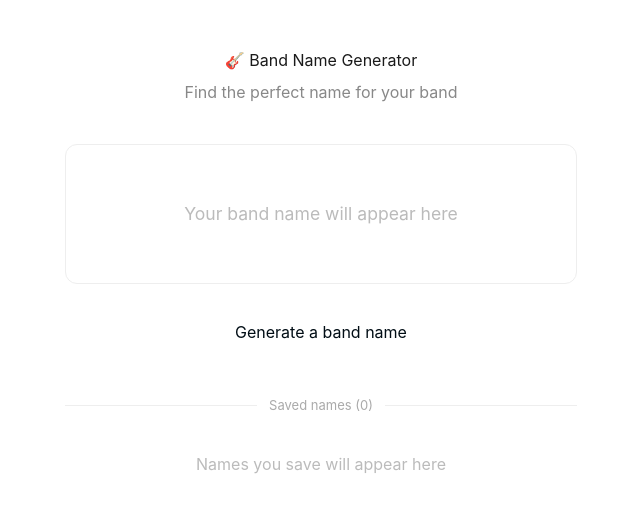
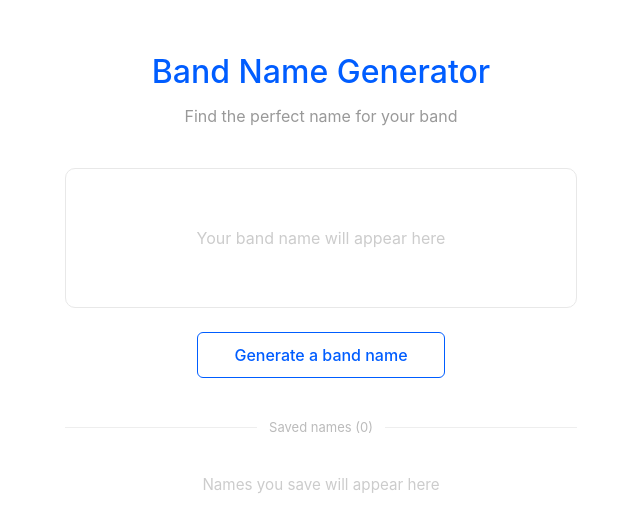
Before and after one commit to psawce/band-name-generator, a Next.js app: page / in a window 1280 px wide. Shown: the top 532 px of the page, without its empty margins (319-959 px from the left). Built offline with nearby package versions, Linux system fonts and the light colour scheme.

Commit message:
Update page.js

```diff
--- a/app/page.js
+++ b/app/page.js
@@ -8,37 +8,47 @@ const PLATFORMS = [
   { name: "WhatsApp", url: (n) => `https://wa.me/?text=${encodeURIComponent(`Check out this band name: "${n}" 🎸`)}` },
 ];
 
+const s = {
+  page: { minHeight: "100vh", background: "#fff", fontFamily: "-apple-system, BlinkMacSystemFont, 'Segoe UI', Roboto, sans-serif" },
+  wrap: { maxWidth: 560, margin: "0 auto", padding: "3rem 1.5rem" },
+  header: { textAlign: "center", marginBottom: "2.5rem" },
+  h1: { fontSize: "2rem", fontWeight: 500, color: "#005dff", marginBottom: 8 },
+  subtitle: { fontSize: "1rem", color: "#999" },
+  card: { border: "1px solid #e8e8e8", borderRadius: 10, minHeight: 140, display: "flex", alignItems: "center", justifyContent: "center", marginBottom: "1.5rem", padding: "2rem" },
+  bandName: { fontSize: "2rem", fontWeight: 500, color: "#005dff", textAlign: "center", marginBottom: "1.25rem" },
+  placeholder: { color: "#ccc", fontSize: "1rem" },
+  btnRow: { display: "flex", gap: 10, justifyContent: "center", flexWrap: "wrap" },
+  btnPrimary: { background: "transparent", color: "#005dff", border: "1.5px solid #005dff", borderRadius: 6, padding: "10px 36px", fontSize: "1rem", fontWeight: 500, cursor: "pointer" },
+  btnOutline: { background: "transparent", color: "#aaa", border: "1px solid #ddd", borderRadius: 6, padding: "7px 16px", fontSize: "0.875rem", fontWeight: 400, cursor: "pointer" },
+  generateWrap: { display: "flex", justifyContent: "center", marginBottom: "2.5rem" },
+  dividerWrap: { display: "flex", alignItems: "center", gap: 12, marginBottom: "1.25rem" },
+  dividerLine: { flex: 1, height: 1, background: "#eee" },
+  dividerText: { fontSize: 13, color: "#bbb", whiteSpace: "nowrap" },
+  emptyText: { textAlign: "center", color: "#ccc", padding: "1rem 0", fontSize: "0.95rem" },
+  savedItem: { border: "1px solid #eee", borderRadius: 8, padding: "12px 16px", display: "flex", alignItems: "center", justifyContent: "space-between", marginBottom: 10 },
+  savedName: { fontWeight: 500, color: "#005dff" },
+  toast: { position: "fixed", bottom: 24, left: "50%", transform: "translateX(-50%)", background: "#005dff", color: "#fff", padding: "10px 24px", borderRadius: 8, fontSize: 14, fontWeight: 500, zIndex: 100 },
+  dropdownWrap: { position: "relative", display: "inline-block" },
+  dropdownMenu: { position: "absolute", right: 0, top: "110%", background: "#fff", border: "1px solid #eee", borderRadius: 8, padding: "6px 0", minWidth: 180, zIndex: 50, listStyle: "none", boxShadow: "0 4px 16px rgba(0,0,0,0.08)" },
+  dropdownItem: { display: "block", padding: "8px 16px", fontSize: 14, color: "#1a1a1a", textDecoration: "none", cursor: "pointer", background: "none", border: "none", width: "100%", textAlign: "left" },
+  dropdownDivider: { borderTop: "1px solid #eee", margin: "4px 0" },
+};
+
 function ShareMenu({ name, onCopy }) {
   const [open, setOpen] = useState(false);
   return (
-    <div style={{ position: "relative", display: "inline-block" }}>
-      <button className="btn-secondary" onClick={() => setOpen(o => !o)}>
-        Share ↗
-      </button>
+    <div style={s.dropdownWrap}>
+      <button style={s.btnOutline} onClick={() => setOpen(o => !o)}>Share ↗</button>
       {open && (
-        <ul style={{
-          position: "absolute", right: 0, top: "110%", background: "#fff",
-          border: "1px solid #eee", borderRadius: 8, padding: "8px 0",
-          minWidth: 180, zIndex: 50, listStyle: "none",
-          boxShadow: "0 4px 16px rgba(0,0,0,0.08)"
-        }}>
+        <ul style={s.dropdownMenu}>
           {PLATFORMS.map(p => (
             <li key={p.name}>
-              <a href={p.url(name)} target="_blank" rel="noreferrer" style={{
-                display: "block", padding: "8px 16px", fontSize: 14,
-                color: "#1a1a1a", textDecoration: "none"
-              }}
-                onMouseEnter={e => e.target.style.color = "#005dff"}
-                onMouseLeave={e => e.target.style.color = "#1a1a1a"}
-              >{p.name}</a>
+              <a href={p.url(name)} target="_blank" rel="noreferrer" style={s.dropdownItem}>{p.name}</a>
             </li>
           ))}
-          <li style={{ borderTop: "1px solid #eee", marginTop: 4, paddingTop: 4 }}>
-            <button onClick={() => { onCopy(name); setOpen(false); }} style={{
-              display: "block", width: "100%", padding: "8px 16px",
-              fontSize: 14, color: "#1a1a1a", background: "none",
-              border: "none", textAlign: "left", cursor: "pointer", borderRadius: 0
-            }}>Copy name</button>
+          <div style={s.dropdownDivider} />
+          <li>
+            <button style={s.dropdownItem} onClick={() => { onCopy(name); setOpen(false); }}>Copy name</button>
           </li>
         </ul>
       )}
@@ -87,100 +97,64 @@ export default function App() {
   const shareList = () => "Band name ideas:\n" + saved.map((n, i) => `${i + 1}. ${n}`).join("\n");
 
   return (
-    <div style={{ minHeight: "100vh", backgroundColor: "#fff" }}>
-      <div style={{ maxWidth: 560, margin: "0 auto", padding: "3rem 1.5rem" }}>
+    <div style={s.page}>
+      <div style={s.wrap}>
 
-        {/* Header */}
-        <div style={{ textAlign: "center", marginBottom: "2.5rem" }}>
-          <h1>🎸 Band Name Generator</h1>
-          <p style={{ marginTop: 8, color: "#888" }}>Find the perfect name for your band</p>
+        <div style={s.header}>
+          <h1 style={s.h1}>Band Name Generator</h1>
+          <p style={s.subtitle}>Find the perfect name for your band</p>
         </div>
 
-        {/* Generated name */}
-        <div style={{
-          border: "1px solid #eee", borderRadius: 12, minHeight: 140,
-          display: "flex", alignItems: "center", justifyContent: "center",
-          marginBottom: "1.5rem", padding: "2rem"
-        }}>
+        <div style={s.card}>
           {current ? (
-            <div style={{ opacity: visible ? 1 : 0, transition: "opacity 0.35s ease", textAlign: "center" }}>
-              <div style={{ fontSize: "2rem", fontWeight: 500, color: "#005dff", marginBottom: "1.25rem" }}>
-                {current}
-              </div>
-              <div style={{ display: "flex", gap: 10, justifyContent: "center", flexWrap: "wrap" }}>
-                <button className="btn-secondary" onClick={() => saveName(current)}>
+            <div style={{ opacity: visible ? 1 : 0, transition: "opacity 0.35s ease", textAlign: "center", width: "100%" }}>
+              <div style={s.bandName}>{current}</div>
+              <div style={s.btnRow}>
+                <button style={s.btnOutline} onClick={() => saveName(current)}>
                   {saved.includes(current) ? "✓ Saved" : "Save"}
                 </button>
                 <ShareMenu name={current} onCopy={copyToClipboard} />
               </div>
             </div>
           ) : (
-            <p style={{ color: "#bbb", fontSize: "1.1rem" }}>Your band name will appear here</p>
+            <p style={s.placeholder}>Your band name will appear here</p>
           )}
         </div>
 
-        {/* Generate button */}
-        <div style={{ display: "flex", justifyContent: "center", marginBottom: "2.5rem" }}>
-          <button onClick={generate} disabled={loading} className="btn-primary" style={{ padding: "12px 48px", fontSize: "1rem" }}>
+        <div style={s.generateWrap}>
+          <button style={s.btnPrimary} onClick={generate} disabled={loading}>
             {loading ? "Generating..." : current ? "Generate another" : "Generate a band name"}
           </button>
         </div>
 
-        {/* Saved names */}
-        <div style={{ display: "flex", alignItems: "center", gap: 12, marginBottom: "1.25rem" }}>
-          <div style={{ flex: 1, height: "1px", background: "#eee" }} />
-          <span style={{ fontSize: 13, color: "#aaa", whiteSpace: "nowrap" }}>Saved names ({saved.length})</span>
-          <div style={{ flex: 1, height: "1px", background: "#eee" }} />
+        <div style={s.dividerWrap}>
+          <div style={s.dividerLine} />
+          <span style={s.dividerText}>Saved names ({saved.length})</span>
+          <div style={s.dividerLine} />
         </div>
 
         {saved.length === 0 ? (
-          <p style={{ textAlign: "center", color: "#bbb", padding: "1rem 0" }}>Names you save will appear here</p>
+          <p style={s.emptyText}>Names you save will appear here</p>
         ) : (
           <>
             <div style={{ display: "flex", justifyContent: "flex-end", marginBottom: 12, position: "relative" }}>
-              <button className="btn-secondary" onClick={() => setListShareOpen(o => !o)}>Share list</button>
+              <button style={s.btnOutline} onClick={() => setListShareOpen(o => !o)}>Share list</button>
               {listShareOpen && (
-                <ul style={{
-                  position: "absolute", right: 0, top: "110%", background: "#fff",
-                  border: "1px solid #eee", borderRadius: 8, padding: "8px 0",
-                  minWidth: 200, zIndex: 50, listStyle: "none",
-                  boxShadow: "0 4px 16px rgba(0,0,0,0.08)"
-                }}>
-                  <li>
-                    <a href={`https://wa.me/?text=${encodeURIComponent(shareList())}`} target="_blank" rel="noreferrer"
-                      style={{ display: "block", padding: "8px 16px", fontSize: 14, color: "#1a1a1a", textDecoration: "none" }}>
-                      Send via WhatsApp
-                    </a>
-                  </li>
-                  <li>
-                    <a href={`mailto:?subject=${encodeURIComponent("Band name ideas")}&body=${encodeURIComponent(shareList())}`}
-                      style={{ display: "block", padding: "8px 16px", fontSize: 14, color: "#1a1a1a", textDecoration: "none" }}>
-                      Send via email
-                    </a>
-                  </li>
-                  <li style={{ borderTop: "1px solid #eee", marginTop: 4, paddingTop: 4 }}>
-                    <button onClick={() => { copyToClipboard(shareList()); setListShareOpen(false); }}
-                      style={{ display: "block", width: "100%", padding: "8px 16px", fontSize: 14, color: "#1a1a1a", background: "none", border: "none", textAlign: "left", cursor: "pointer" }}>
-                      Copy list
-                    </button>
-                  </li>
+                <ul style={s.dropdownMenu}>
+                  <li><a href={`https://wa.me/?text=${encodeURIComponent(shareList())}`} target="_blank" rel="noreferrer" style={s.dropdownItem}>Send via WhatsApp</a></li>
+                  <li><a href={`mailto:?subject=${encodeURIComponent("Band name ideas")}&body=${encodeURIComponent(shareList())}`} style={s.dropdownItem}>Send via email</a></li>
+                  <div style={s.dropdownDivider} />
+                  <li><button style={s.dropdownItem} onClick={() => { copyToClipboard(shareList()); setListShareOpen(false); }}>Copy list</button></li>
                 </ul>
               )}
             </div>
-
-            <div style={{ display: "flex", flexDirection: "column", gap: 10 }}>
+            <div>
               {saved.map(n => (
-                <div key={n} style={{
-                  border: "1px solid #eee", borderRadius: 8, padding: "12px 16px",
-                  display: "flex", alignItems: "center", justifyContent: "space-between"
-                }}>
-                  <span style={{ fontWeight: 500, color: "#005dff" }}>{n}</span>
+                <div key={n} style={s.savedItem}>
+                  <span style={s.savedName}>{n}</span>
                   <div style={{ display: "flex", gap: 8 }}>
                     <ShareMenu name={n} onCopy={copyToClipboard} />
-                    <button className="btn-secondary" onClick={() => setSaved(s => s.filter(x => x !== n))}
-                      style={{ color: "#e74c3c", borderColor: "#fdd" }}>
-                      Remove
-                    </button>
+                    <button style={{ ...s.btnOutline, color: "#e74c3c", borderColor: "#fdd" }} onClick={() => setSaved(s => s.filter(x => x !== n))}>Remove</button>
                   </div>
                 </div>
               ))}
@@ -189,16 +163,7 @@ export default function App() {
         )}
       </div>
 
-      {/* Toast */}
-      {toast && (
-        <div style={{
-          position: "fixed", bottom: 24, left: "50%", transform: "translateX(-50%)",
-          background: "#005dff", color: "#fff", padding: "10px 24px",
-          borderRadius: 8, fontSize: 14, fontWeight: 500, zIndex: 100
-        }}>
-          {toast}
-        </div>
-      )}
+      {toast && <div style={s.toast}>{toast}</div>}
     </div>
   );
 }
```
